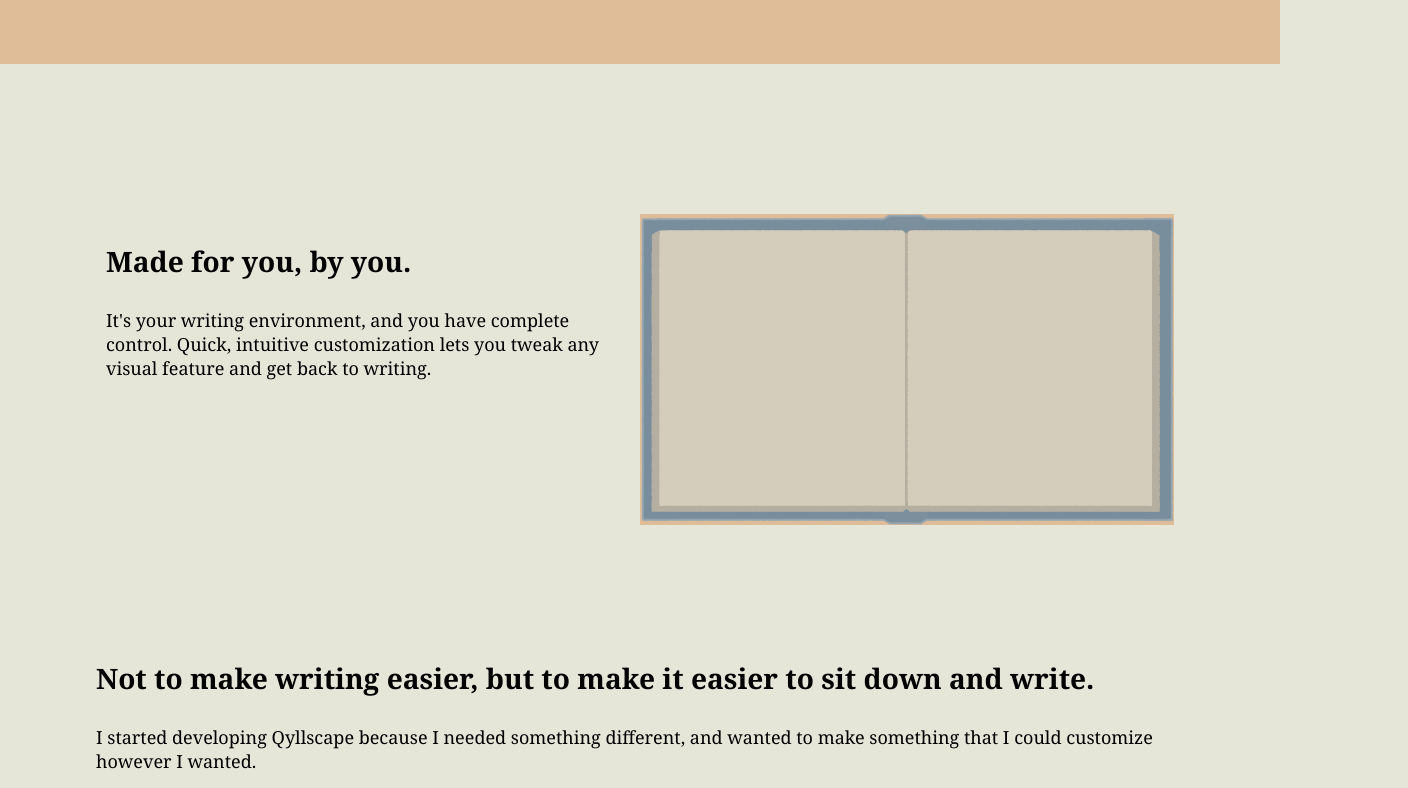
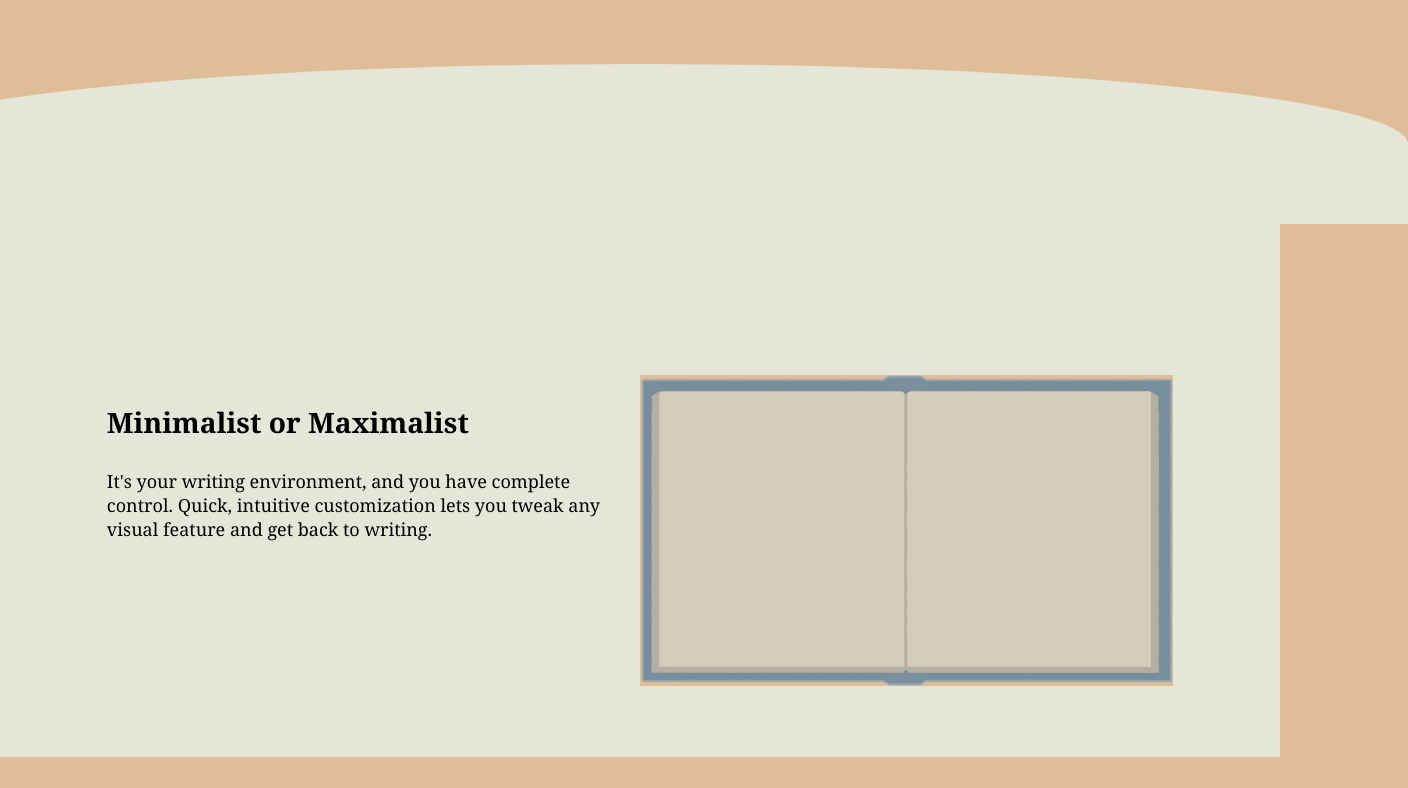
Before and after one commit to erdavids/Qyllscape-Website, a plain HTML site: page index.html in a window 1280 px wide. Shown: the part 656-1444 px from the top of the page, 1408 px wide, since content can reach past the window. Drawn offline with Linux system fonts and the light colour scheme.

Commit message:
Adding the curved bottom to the first sections

```diff
--- a/index.html
+++ b/index.html
@@ -8,7 +8,7 @@
       target="_blank"
       href="style.css"
     />
-    <!-- <script>
+    <script>
       window.addEventListener('scroll', function() {
         var header = document.querySelector('header');
         var scrollTop = window.scrollY;
@@ -18,7 +18,7 @@
           header.classList.add('scrolled');
         }
       });
-    </script> -->
+    </script>
     <script>
       document.addEventListener('DOMContentLoaded', function() {
         const hamburgerIcon = document.querySelector('.hamburger-icon');
@@ -102,13 +102,14 @@
     </div>
 
 
+    <div class="curved-spacer"></div>
     <div class="second-section">
       <div class="main-container">
         <div class="spacer"></div>
         <div class="article-full">
           <div class="article-body">
             <div class="article-inner-info">
-              <h3>Made for you, by you.</h3>
+              <h3>Minimalist or Maximalist</h3>
               <p>
                 It's your writing environment, and you have complete control. Quick, intuitive customization lets you tweak any visual feature and get back to writing.</p>
             </div>
--- a/style.css
+++ b/style.css
@@ -6,7 +6,7 @@
 
 body {
     background-color: #dfbd98;
-    background-color: rgb(229, 230, 216);
+    /* background-color: rgb(229, 230, 216); */
     margin: 0;
     padding: 0;
 }
@@ -28,6 +28,24 @@ a {
     width: 100%;
     display: inline-block;
 }
+
+.second-section {
+  background-color: rgb(229, 230, 216);
+  border: 1px solid transparent;
+  /* padding: 20px;
+  border-radius: 20% 20% 0 0; */
+}
+
+.curved-spacer {
+  background-color: rgb(229, 230, 216);
+  height: 150px;
+  padding-top: 10px;
+  width: 120%;
+  margin-left: -10%;
+  /* padding: 20px; */
+  border-radius: 100% 100% 0 0;
+}
+
 header {
     position: fixed;
     top: 0;
@@ -39,9 +57,13 @@ header {
     display: flex;
     justify-content: space-between;
     align-items: center;
-    background-color: rgb(67, 75, 82);
+    background-color: transparent;
     /* background-color: #5a6a75; */
   }
+
+.scrolled {
+  background-color: rgb(67, 75, 82);
+}
 
 .header-buttons {
     display: flex;
```
